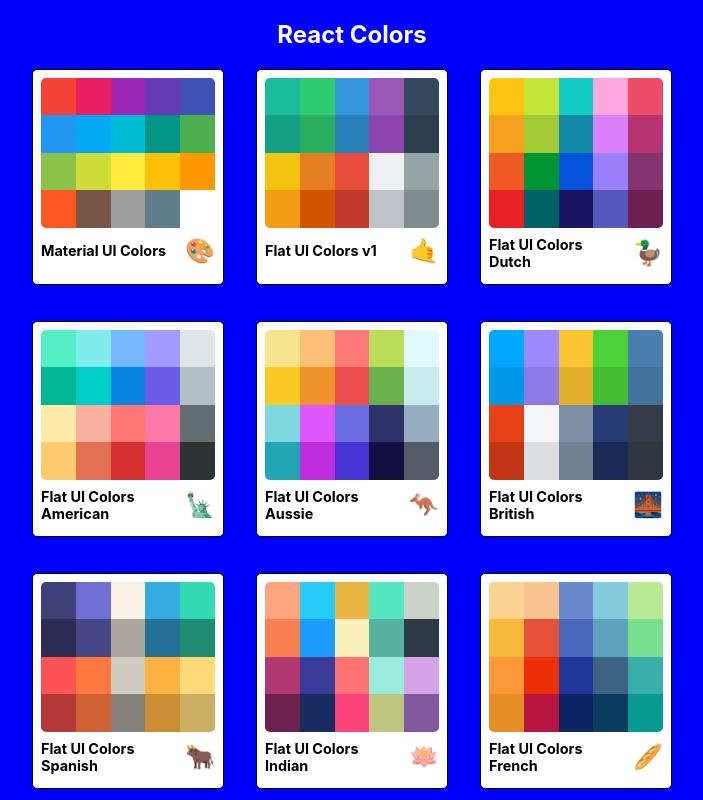
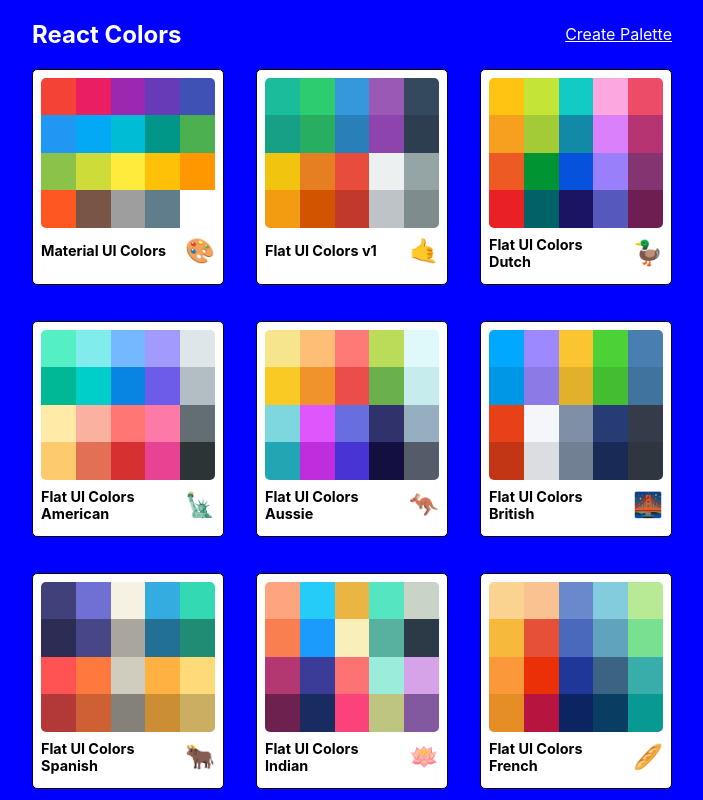
Before and after one commit to AymanStarlight/color-palettes-app, a React (Create React App) app: page / in a window 1280 px wide. Shown: the whole page, without its empty margins (288-991 px from the left). Built offline with nearby package versions, Linux system fonts and the light colour scheme; the HTML template or start-up script is replaced by a standard one.

Commit message:
Created the NewPaletteForm Component

```diff
--- a/src/App.js
+++ b/src/App.js
@@ -6,6 +6,7 @@
 import seedPalettes from './seedPalettes'
 import SingleColorPalette from './SingleColorPalette';
 import { generatePalette } from './ColorHelpers';
+import NewPaletteForm from './NewPaletteForm';
 
 class App extends Component {
   findPalette(id) {
@@ -16,6 +17,7 @@
   render() {
     return (
       <Switch>
+        <Route exact path='/palette/new' render={() => <NewPaletteForm />} />
         <Route exact path='/' render={routeProps => <PaletteList palettes={seedPalettes} {...routeProps} />} />
         <Route exact path='/palette/:id' render={routeProps => (
           <Palette palette={generatePalette(this.findPalette(routeProps.match.params.id))} />
--- /dev/null
+++ b/src/NewPaletteForm.js
@@ -0,0 +1,11 @@
+import React, { Component } from 'react'
+
+export class NewPaletteForm extends Component {
+    render() {
+        return (
+            <div>NewPaletteForm</div>
+        )
+    }
+}
+
+export default NewPaletteForm
--- a/src/PaletteList.js
+++ b/src/PaletteList.js
@@ -14,6 +14,7 @@
                 <div className="container">
                     <nav className="nav">
                         <h1>React Colors</h1>
+                        <Link to='/palette/new'>Create Palette</Link>
                     </nav>
                     <div className="palettes">
                         {palettes.map(palette => (
--- a/src/SingleColorPalette.js
+++ b/src/SingleColorPalette.js
@@ -5,7 +5,7 @@
 import ColorBox from './ColorBox'
 import PaletteFooter from './PaletteFooter'
 
-export class SinglePaletteId extends Component {
+class SinglePalettePalette extends Component {
     constructor(props) {
         super(props)
         this._shades = this.gatherShades(this.props.palette, this.props.colorId)
@@ -51,4 +51,4 @@
     }
 }
 
-export default SinglePaletteId
+export default SinglePalettePalette
--- a/src/Styles/PaletteList.css
+++ b/src/Styles/PaletteList.css
@@ -17,7 +17,12 @@
 .nav {
 	width: 100%;
 	display: flex;
-	justify-content: center;
+	justify-content: space-between;
+	align-items: center;
+	color: white;
+}
+
+.nav a {
 	color: white;
 }
 
```
Also changed, not shown: 1 other file (tests, documents, lock files or other folders).
